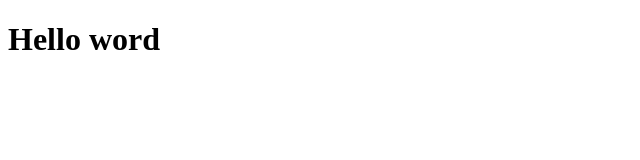
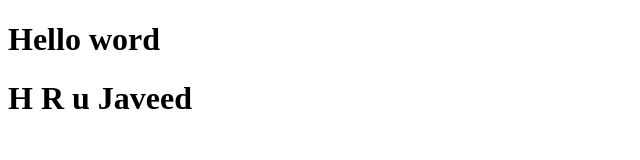
Before and after one commit to majaveed/Java, a plain HTML site: page index.html in a window 1280 px wide. Shown: the whole page, without its empty margins (0-640 px from the left). Drawn offline with Linux system fonts and the light colour scheme.

Commit message:
fixed message

```diff
--- a/index.html
+++ b/index.html
@@ -2,5 +2,6 @@
 <Html>
 <body>
 <h1>Hello word</h1>
+<h1>H R  u Javeed</h1>
 </body>
 </html>
```
